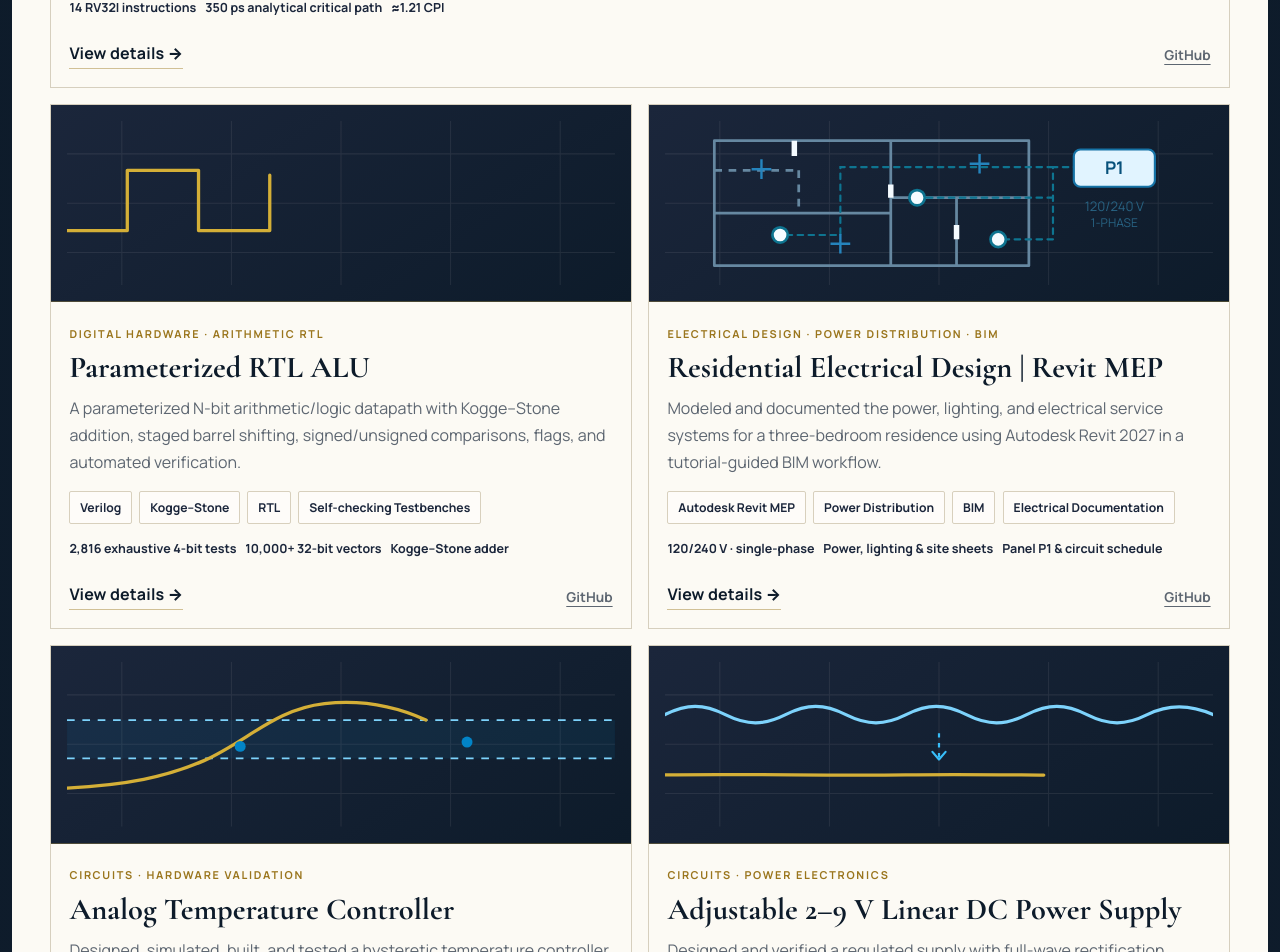
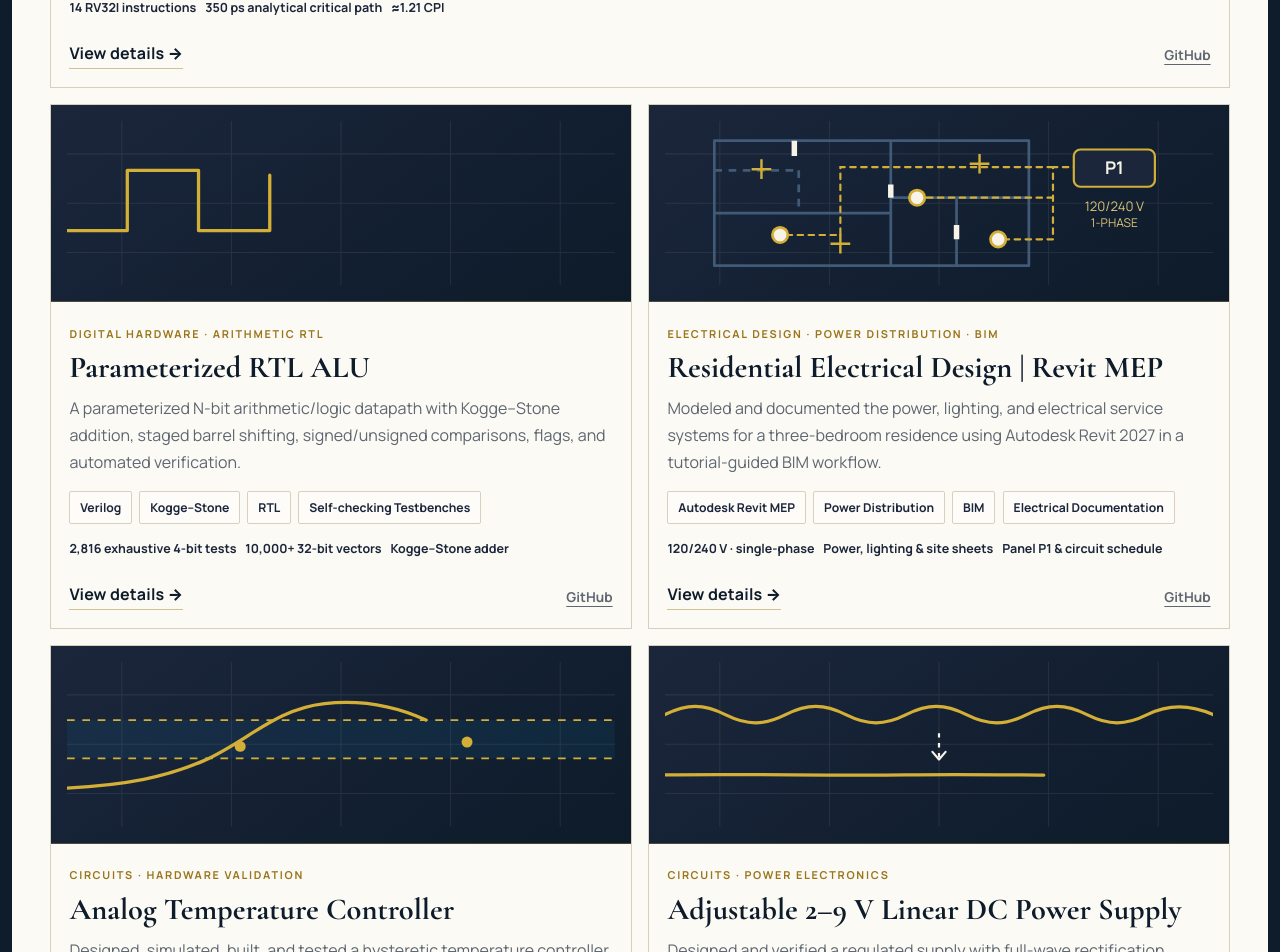
Before and after one commit to johnmarkobura/portfolio, a React (Vite) app: page / in a window 1280 px wide. Shown: the part 3300-4252 px from the top of the page. Built offline with nearby package versions, Linux system fonts and the light colour scheme.

Commit message:
Align engineering visuals with navy-gold palette

```diff
--- a/src/components/EngineeringVisuals.jsx
+++ b/src/components/EngineeringVisuals.jsx
@@ -132,7 +132,7 @@ export function HysteresisVisual({ compact = false }) {
           y1="53"
           x2="500"
           y2="53"
-          stroke="#7dd3fc"
+          stroke="#d4af37"
           strokeWidth="1.5"
           strokeDasharray="7 7"
         />
@@ -143,7 +143,7 @@ export function HysteresisVisual({ compact = false }) {
           y1="88"
           x2="500"
           y2="88"
-          stroke="#7dd3fc"
+          stroke="#d4af37"
           strokeWidth="1.5"
           strokeDasharray="7 7"
         />
@@ -161,8 +161,8 @@ export function HysteresisVisual({ compact = false }) {
         />
 
         {/* switching points */}
-        <circle cx="158" cy="77" r="5" fill="#0284c7" />
-        <circle cx="365" cy="73" r="5" fill="#0284c7" />
+        <circle cx="158" cy="77" r="5" fill="#d4af37" />
+        <circle cx="365" cy="73" r="5" fill="#d4af37" />
       </svg>
     </div>
   )
@@ -216,7 +216,7 @@ export function PowerSupplyVisual({ compact = false }) {
             C460 38, 480 39, 500 48
           "
           fill="none"
-          stroke="#7dd3fc"
+          stroke="#d4af37"
           strokeWidth="3"
           strokeLinecap="round"
         />
@@ -235,7 +235,7 @@ export function PowerSupplyVisual({ compact = false }) {
         {/* visual transition / regulation arrow */}
         <path
           d="M250 65 V88"
-          stroke="#38bdf8"
+          stroke="#f7f3e9"
           strokeWidth="2"
           strokeDasharray="4 5"
         />
@@ -243,7 +243,7 @@ export function PowerSupplyVisual({ compact = false }) {
         <path
           d="M244 82 L250 89 L256 82"
           fill="none"
-          stroke="#38bdf8"
+          stroke="#f7f3e9"
           strokeWidth="2"
           strokeLinecap="round"
           strokeLinejoin="round"
@@ -266,22 +266,22 @@ export function ElectricalPlanVisual({ compact = false }) {
     >
       <svg viewBox="0 0 500 150" role="presentation" focusable="false">
         <path className={styles.gridLine} d="M0 30H500 M0 75H500 M0 120H500 M50 0V150 M150 0V150 M250 0V150 M350 0V150 M450 0V150" />
-        <g fill="none" stroke="#6688a1" strokeWidth="2.5" strokeLinejoin="round">
+        <g fill="none" stroke="#415a77" strokeWidth="2.5" strokeLinejoin="round">
           <path d="M45 18H332V132H45Z M45 84H206V18 M206 84V132 M206 70H332 M266 70V132" />
           <path d="M45 45H122 M122 45V84" strokeDasharray="7 6" />
-          <path d="M118 18V32 M206 58V70 M266 95V108" stroke="#f5fbff" strokeWidth="5" />
+          <path d="M118 18V32 M206 58V70 M266 95V108" stroke="#f7f3e9" strokeWidth="5" />
         </g>
-        <g fill="none" stroke="#0e7490" strokeWidth="2" strokeLinecap="round">
+        <g fill="none" stroke="#d4af37" strokeWidth="2" strokeLinecap="round">
           <path d="M388 42H354V108H304 M354 70H230 M354 42H160V104H105" strokeDasharray="5 5" />
-          <circle cx="105" cy="104" r="7" fill="#f5fbff" strokeWidth="2.5" />
-          <circle cx="230" cy="70" r="7" fill="#f5fbff" strokeWidth="2.5" />
-          <circle cx="304" cy="108" r="7" fill="#f5fbff" strokeWidth="2.5" />
+          <circle cx="105" cy="104" r="7" fill="#f7f3e9" strokeWidth="2.5" />
+          <circle cx="230" cy="70" r="7" fill="#f7f3e9" strokeWidth="2.5" />
+          <circle cx="304" cy="108" r="7" fill="#f7f3e9" strokeWidth="2.5" />
         </g>
-        <rect x="373" y="26" width="74" height="34" rx="6" fill="#e1f4ff" stroke="#1673a6" strokeWidth="2" />
-        <text x="410" y="48" textAnchor="middle" fill="#07517b" fontSize="16" fontWeight="700">P1</text>
-        <text x="410" y="82" textAnchor="middle" fill="#286383" fontSize="12">120/240 V</text>
-        <text x="410" y="97" textAnchor="middle" fill="#286383" fontSize="11">1-PHASE</text>
-        <g stroke="#2584bd" strokeWidth="2.2">
+        <rect x="373" y="26" width="74" height="34" rx="6" fill="#1b263b" stroke="#d4af37" strokeWidth="2" />
+        <text x="410" y="48" textAnchor="middle" fill="#f7f3e9" fontSize="16" fontWeight="700">P1</text>
+        <text x="410" y="82" textAnchor="middle" fill="#d8c476" fontSize="12">120/240 V</text>
+        <text x="410" y="97" textAnchor="middle" fill="#d8c476" fontSize="11">1-PHASE</text>
+        <g stroke="#d4af37" strokeWidth="2.2">
           <path d="M79 44h18 m-9 -9v18 M278 39h18 m-9 -9v18 M151 112h18 m-9 -9v18" />
         </g>
       </svg>
@@ -328,7 +328,7 @@ export function DampedResponseVisual({ compact = false }) {
           y1="75"
           x2="500"
           y2="75"
-          stroke="#bae6fd"
+          stroke="#d8c476"
           strokeWidth="1.5"
         />
 
```
